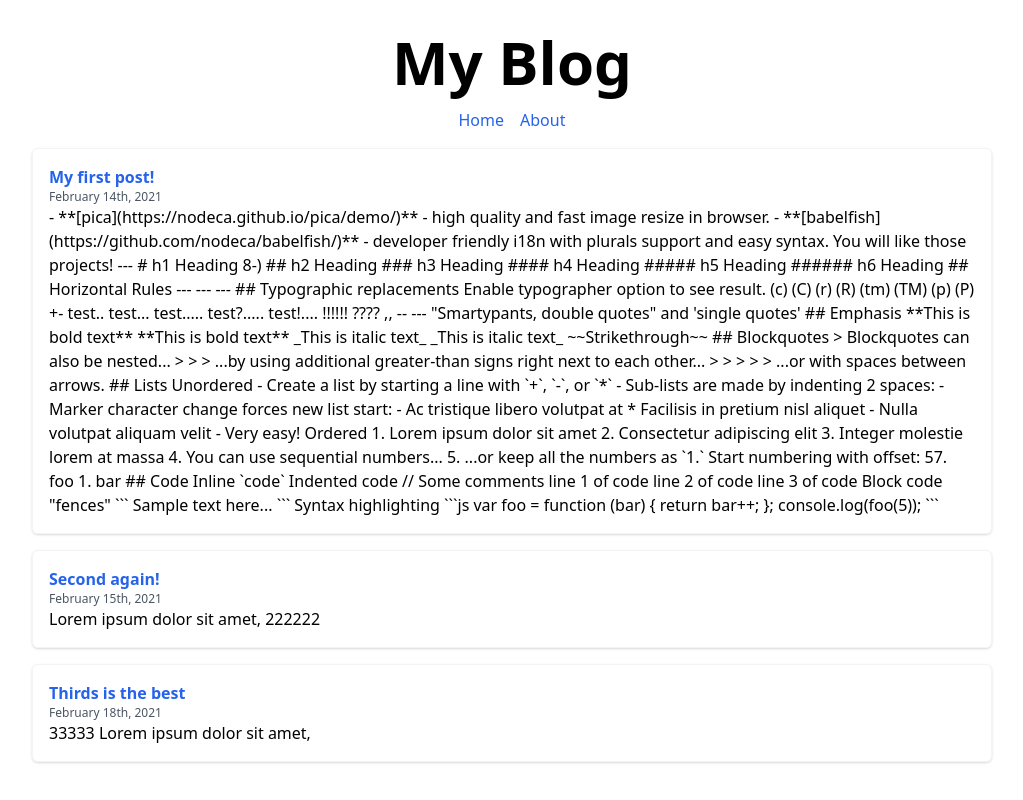
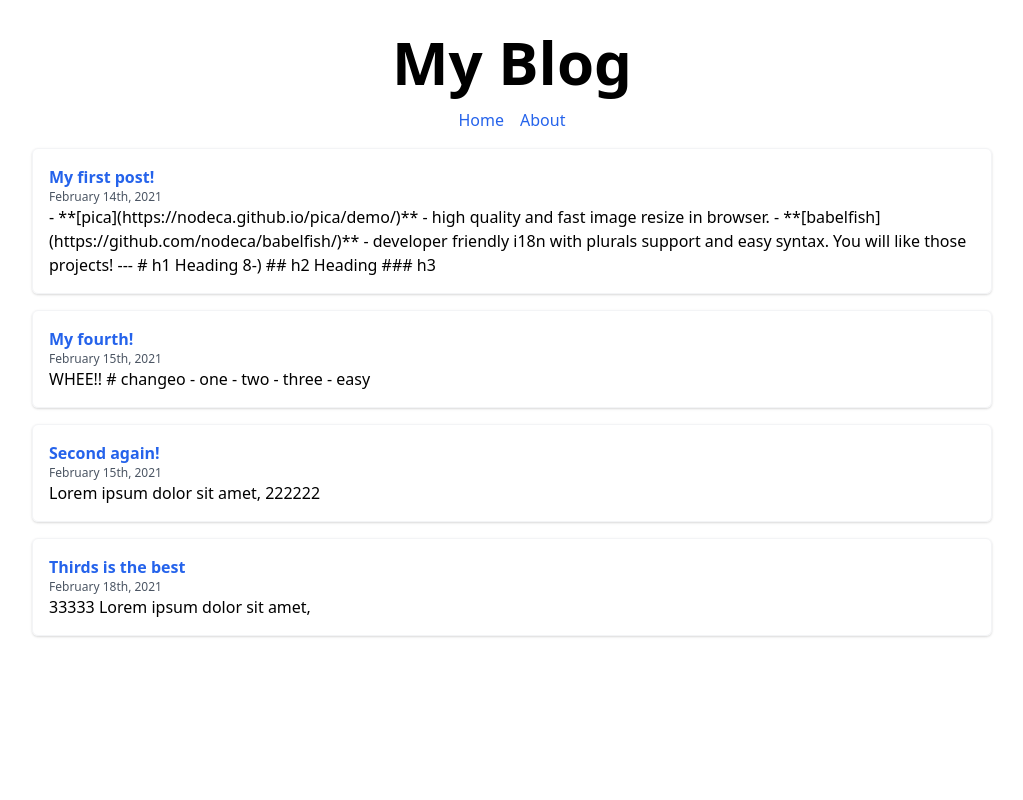
Before and after one commit to Pettirino1y/blog-with-nextjs-and-tailwind, a Next.js app: page / in a window 1280 px wide. Shown: the whole page, without its empty margins (128-1151 px from the left). Built offline with nearby package versions, Linux system fonts and the light colour scheme; what @tailwindcss/typography would draw is missing.

Commit message:
add more content!

```diff
--- /dev/null
+++ b/_content/fourth.md
@@ -0,0 +1,13 @@
+---
+title: My fourth!
+date: 2021-02-15T19:05:27.220Z
+---
+
+WHEE!!
+
+# changeo
+
+- one
+- two
+- three
+- easy
--- a/pages/index.js
+++ b/pages/index.js
@@ -45,7 +45,7 @@ function BlogListItem({ slug, title, date, content }) {
       <div className="text-gray-600 text-xs">
         {format(parseISO(date), 'MMMM do, uuu')}
       </div>
-      <div>{content}</div>
+      <div>{content.substr(0, 300)}</div>
     </div>
   );
 }
```
